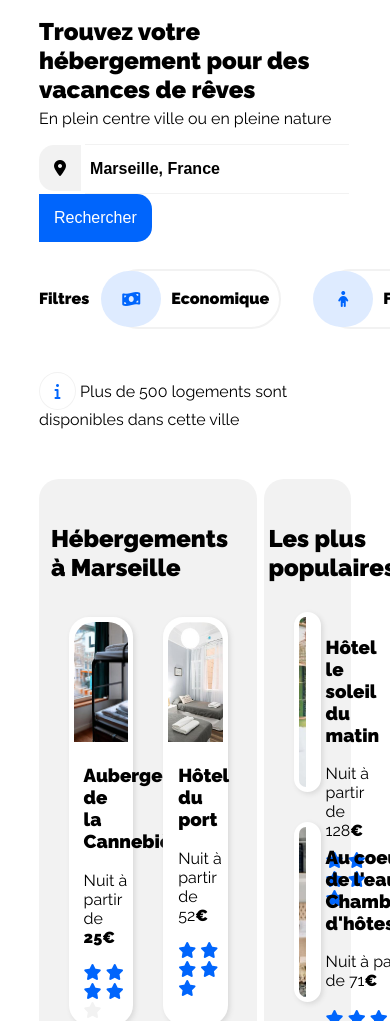
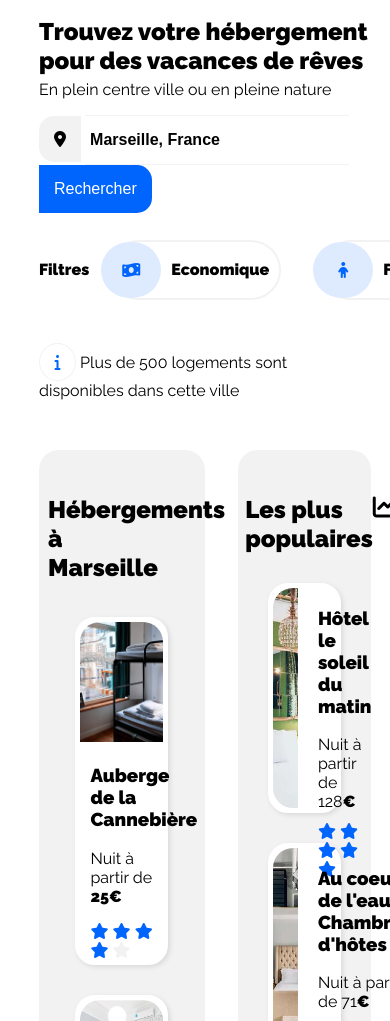
Before and after one commit to AlexisRamis/RamisAlexis_2_20092021, a plain HTML site: page index.html in a window 390 px wide. Shown: the part 79-1100 px from the top of the page. Drawn offline with Linux system fonts and the light colour scheme.

Commit message:
responsive768

```diff
--- a/index.html
+++ b/index.html
@@ -60,8 +60,8 @@
       <article id="hotel">
         <h2>
         Hébergements à Marseille
-      </h2>
-      <div id="marseille">
+        </h2>
+          <div id="marseille">
         <a href="#" class="img-acmdt">
           <figure>
             <img src="images\hebergements\4_small\marcus-loke-WQJvWU_HZFo-unsplash.jpg" alt="Cannebiere" />
@@ -180,7 +180,7 @@
           Les plus populaires
           <i class="fas fa-chart-line"></i>
         </h2>
-      <div>
+      <div id="other">
         <a href="#">
           <figure class="img-pop">
             <img src="images\hebergements\4_small\emile-guillemot-Bj_rcSC5XfE-unsplash.jpg" alt="soleil" />
--- a/style.css
+++ b/style.css
@@ -230,6 +230,26 @@ header a, .blue-star{
 .img-size-s{
     height: 150px;
 }
+/*Responsive 768px*/
+@media screen and (max-width: 768px)
+{
+    body{
+        margin: 0 5% 0 10%;
+    }
+    #hotel{
+        width: 50%;
+    }
+    .img-acmdt{
+        width: 50%;
+    }
+    #popular{
+        width: 40%;
+    }
+    .img-pop{
+        height: 220px;
+    }
+}
+
 /*footer*/
 footer{
     display: flex;
```
